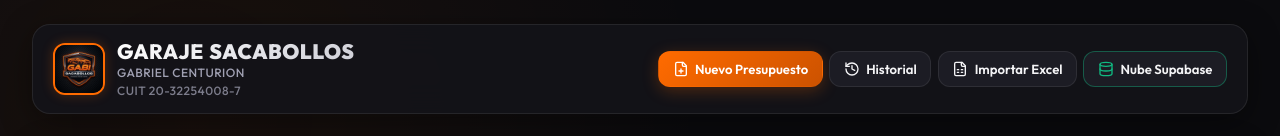
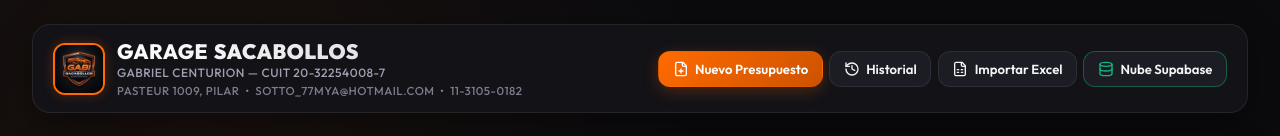
Before and after one commit to aritapia19/gabi-sacabollos-presupuestos, a React (Vite) app: page / in a window 1280 px wide. Shown: the top 136 px of the page. Built offline with nearby package versions, Linux system fonts and the light colour scheme; no server answers; the database is empty.

Commit message:
feat: renombrar a GARAGE, agregar dirección, email y teléfono en header

```diff
--- a/src/components/Navbar.jsx
+++ b/src/components/Navbar.jsx
@@ -6,11 +6,13 @@
   return (
     <nav className="navbar">
       <div className="brand-section">
-        <img src={logoImg} alt="Garaje Sacabollos Logo" className="brand-logo" />
+        <img src={logoImg} alt="Garage Sacabollos Logo" className="brand-logo" />
         <div className="brand-info">
-          <h1>GARAJE <span>SACABOLLOS</span></h1>
-          <p>Gabriel Centurion</p>
-          <p style={{ fontSize: '0.75rem', opacity: 0.75 }}>CUIT 20-32254008-7</p>
+          <h1>GARAGE <span>SACABOLLOS</span></h1>
+          <p>Gabriel Centurion — CUIT 20-32254008-7</p>
+          <p style={{ fontSize: '0.72rem', opacity: 0.75, lineHeight: '1.5' }}>
+            Pasteur 1009, Pilar &nbsp;•&nbsp; sotto_77mya@hotmail.com &nbsp;•&nbsp; 11-3105-0182
+          </p>
         </div>
       </div>
 
```
Also changed, not shown: public/logo.jpeg (added), public/logo.jpg (deleted).
